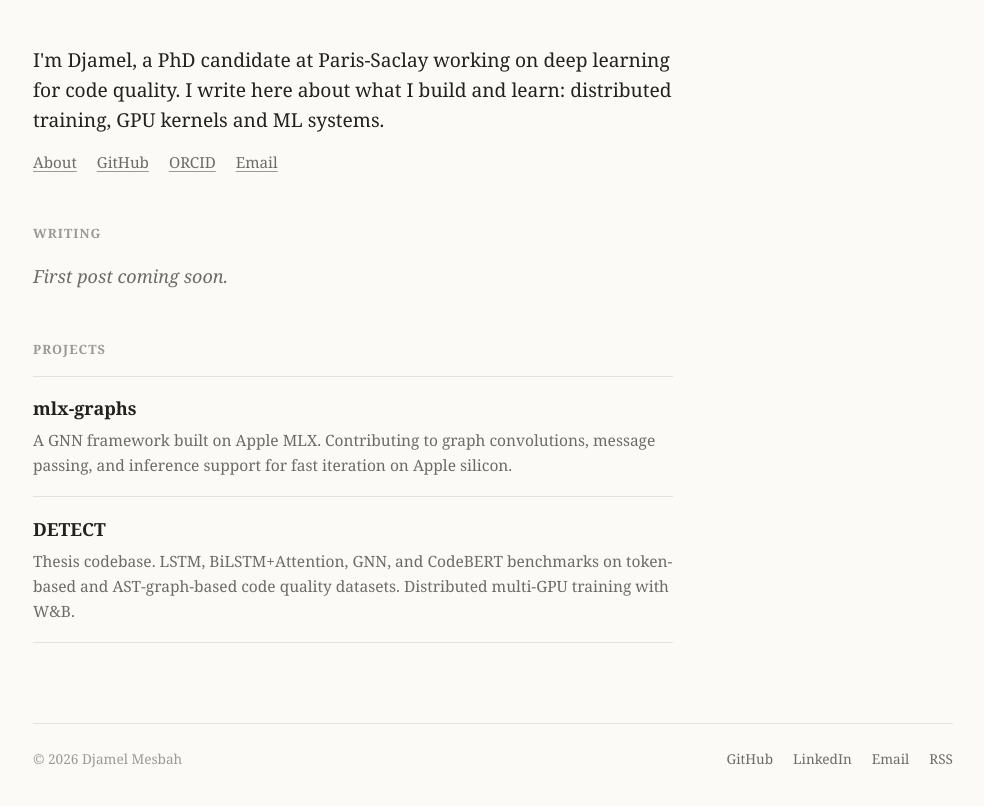
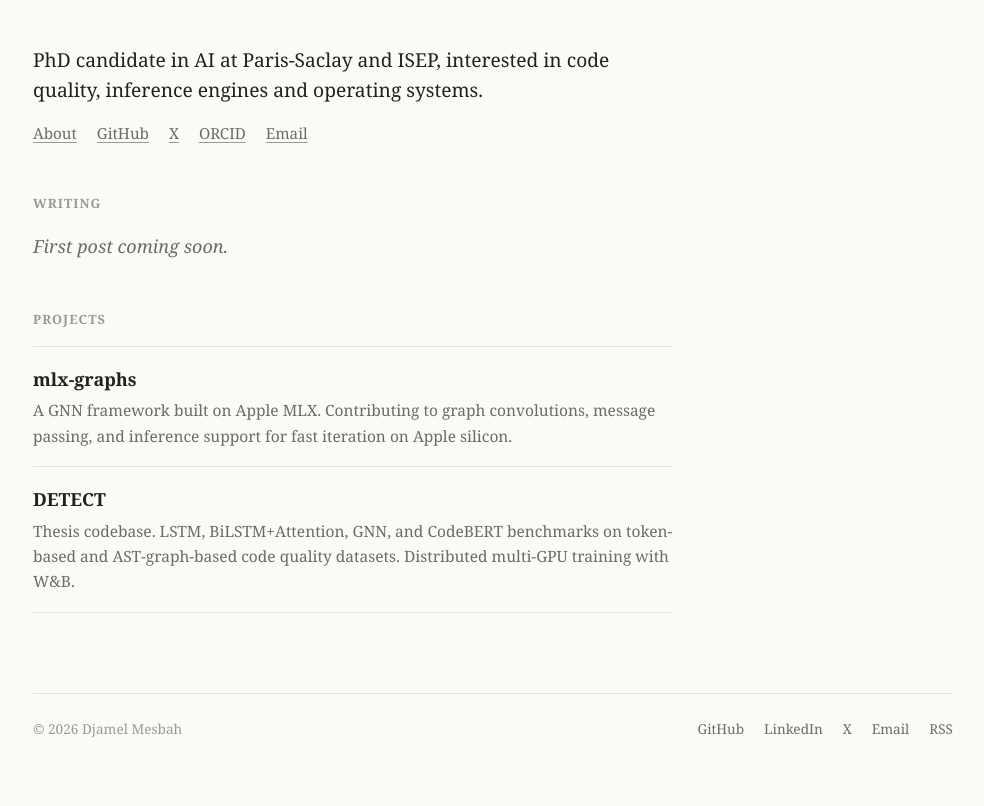
Before and after one commit to Kheims/kheims.github.io, an Astro site: page / in a window 1280 px wide. Shown: the part 66-872 px from the top of the page, without its empty margins (147-1131 px from the left). After the commit the page ends 846 px from the top, so only its background shows below. Built offline with nearby package versions, Linux system fonts and the light colour scheme; Astro itself is replaced by a stand-in of ours; some packages are replaced by stand-ins of ours.

Commit message:
add X link, update home intro and about

```diff
--- a/src/layouts/Base.astro
+++ b/src/layouts/Base.astro
@@ -69,6 +69,7 @@ const canonical = new URL(path, Astro.site);
         <span class="spacer"></span>
         <a href={SITE.github}>GitHub</a>
         <a href={SITE.linkedin}>LinkedIn</a>
+        <a href={SITE.x}>X</a>
         <a href={`mailto:${SITE.email}`}>Email</a>
         <a href="/rss.xml">RSS</a>
       </footer>
--- a/src/pages/index.astro
+++ b/src/pages/index.astro
@@ -11,12 +11,12 @@ const featured = (await getCollection('projects')).filter((p) => p.data.featured
 
 <Base>
   <p class="intro">
-    I'm Djamel, a PhD candidate at Paris-Saclay working on deep learning for code quality. I write here about what I
-    build and learn: distributed training, GPU kernels and ML systems.
+    PhD candidate in AI at Paris-Saclay and ISEP, interested in code quality, inference engines and operating systems.
   </p>
   <p class="intro-links">
     <a href="/about/">About</a>
     <a href={SITE.github}>GitHub</a>
+    <a href={SITE.x}>X</a>
     <a href={SITE.orcid}>ORCID</a>
     <a href={`mailto:${SITE.email}`}>Email</a>
   </p>
--- a/src/site.ts
+++ b/src/site.ts
@@ -1,11 +1,12 @@
 export const SITE = {
   title: 'Djamel Mesbah',
   description:
-    'Notes on deep learning, distributed training, GPU programming and ML systems. PhD research on automated code quality assessment.',
+    'PhD candidate in AI at Paris-Saclay and ISEP, interested in code quality, inference engines and operating systems.',
   author: 'Djamel Mesbah',
   email: 'djamelmesbah141@gmail.com',
   github: 'https://github.com/Kheims',
   linkedin: 'https://www.linkedin.com/in/djamel-mesbah',
+  x: 'https://x.com/kheims_',
   orcid: 'https://orcid.org/0009-0008-3589-5381',
 };
 
```
Also changed, not shown: src/pages/about.md (+5 -3 lines).
